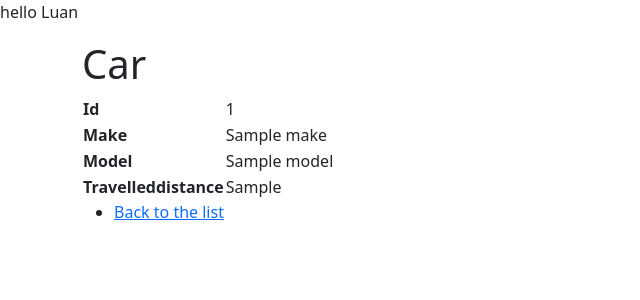
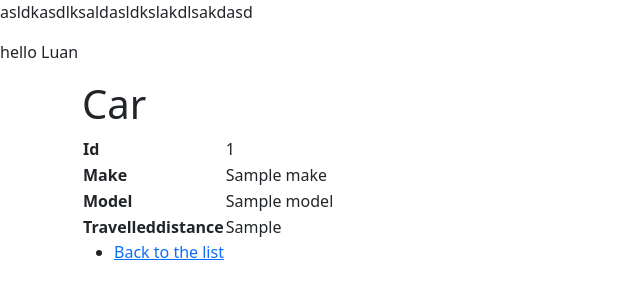
Before and after one commit to DemoTestCode/car-demo, a Symfony app: template templates/car/show.html.twig in a window 1280 px wide. Shown: the top 300 px of the page, without its empty margins (0-640 px from the left). Run offline with Twig, Linux system fonts and the light colour scheme; the template is opened without the code that fills it: most values are stand-ins (such as "Sample title", 1, 10 or a date in 2020); some libraries are stand-ins or nearby versions.

Commit message:
new commit v1.2

```diff
--- a/templates/base.html.twig
+++ b/templates/base.html.twig
@@ -10,7 +10,7 @@
         <link rel="icon" href="../../favicon.ico">
         <link rel="canonical" href="https://getbootstrap.com/docs/3.4/examples/starter-template/">
         <title>{% block title %}Welcome! jksfhdsjgdsjkdgjk{% endblock %}</title>
-
+<p>asldkasdlksaldasldkslakdlsakdasd</p>
         <!-- Bootstrap core CSS -->
         <link href="https://cdn.jsdelivr.net/npm/bootstrap@5.1.3/dist/css/bootstrap.min.css" rel="stylesheet">
         {% block stylesheets %}{% endblock %}
```
